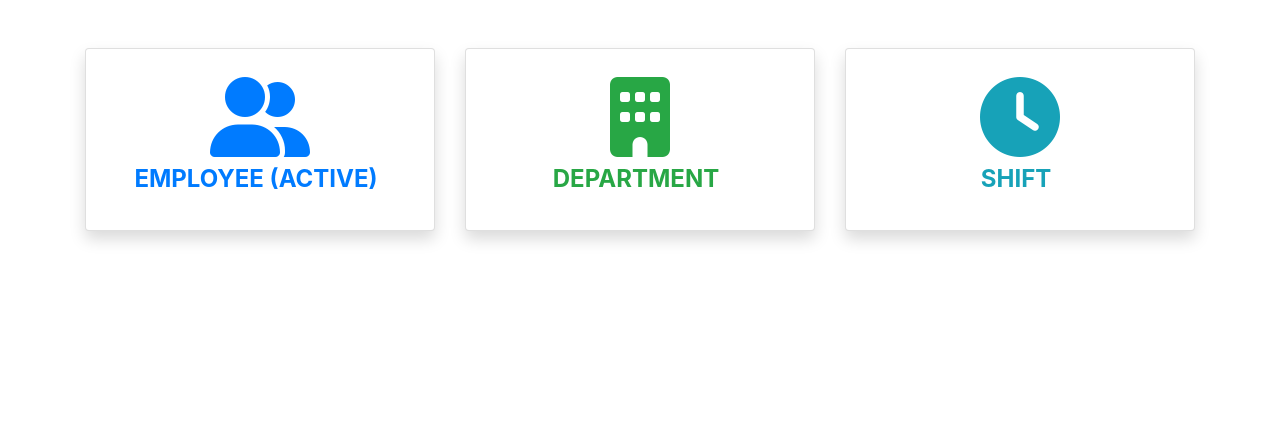
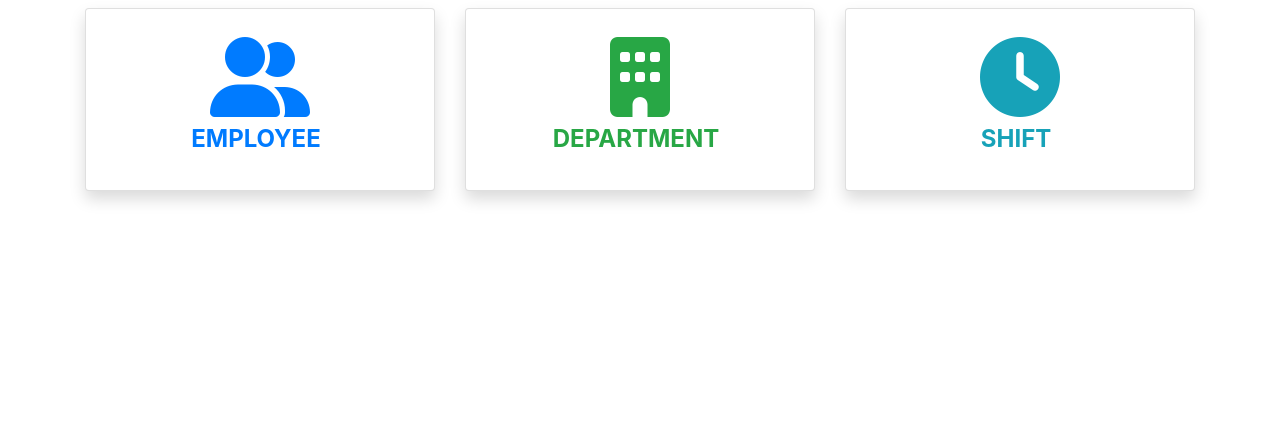
Before and after one commit to anandawira/ProjectWeb, a PHP site: page /index.php?page=dashboard in a window 1280 px wide. Shown: the part 72-513 px from the top of the page. Run offline with PHP 8.4, Linux system fonts and the light colour scheme; data that the repository does not hold is empty; some libraries are stand-ins or nearby versions.

Commit message:
dashboard ui fix

```diff
--- a/pages/dashboard.php
+++ b/pages/dashboard.php
@@ -1,4 +1,4 @@
-<div class="container mt-5">
+<div class="container mt-2">
           <!-- Content Row -->
           <div class="row">
 
@@ -13,8 +13,8 @@
                     </div>
                     <div class="row no-gutters align-items-center">
                         <div class="col mr-2">
-                        <div class="h4 font-weight-bold text-primary text-uppercase text-center mt-2 mb-1">Employee (Active)</div>
-                        <div class="h5 my-2 font-weight-bold text-primary text-center display-2">
+                        <div class="h4 font-weight-bold text-primary text-uppercase text-center mt-2">Employee</div>
+                        <div class="my-2 font-weight-bold text-primary text-center display-4">
                         <?php
                             $root =  $_SERVER['DOCUMENT_ROOT'];
                             include $root.'/koneksi.php';
@@ -40,8 +40,8 @@
                     </div>
                   <div class="row no-gutters align-items-center">
                     <div class="col mr-2">
-                      <div class="h4 font-weight-bold text-success text-uppercase text-center mt-2 mb-1">Department</div>
-                      <div class="h5 my-2 font-weight-bold text-success text-center display-2">
+                      <div class="h4 font-weight-bold text-success text-uppercase text-center mt-2">Department</div>
+                      <div class="h5 my-2 font-weight-bold text-success text-center display-4">
                         <?php
                         $data = mysqli_query($koneksi,"SELECT * FROM department_count");
                         $result= $data->fetch_row();
@@ -64,8 +64,8 @@
                     </div>
                   <div class="row no-gutters align-items-center">
                     <div class="col mr-2">
-                      <div class="h4 font-weight-bold text-info text-uppercase text-center mt-2 mb-1">Shift</div>
-                      <div class="my-2 font-weight-bold text-info text-center display-2">
+                      <div class="h4 font-weight-bold text-info text-uppercase text-center mt-2">Shift</div>
+                      <div class="my-2 font-weight-bold text-info text-center display-4">
                         <?php
                         $data = mysqli_query($koneksi,"SELECT * FROM shift_count");
                         $result= $data->fetch_row();
```
